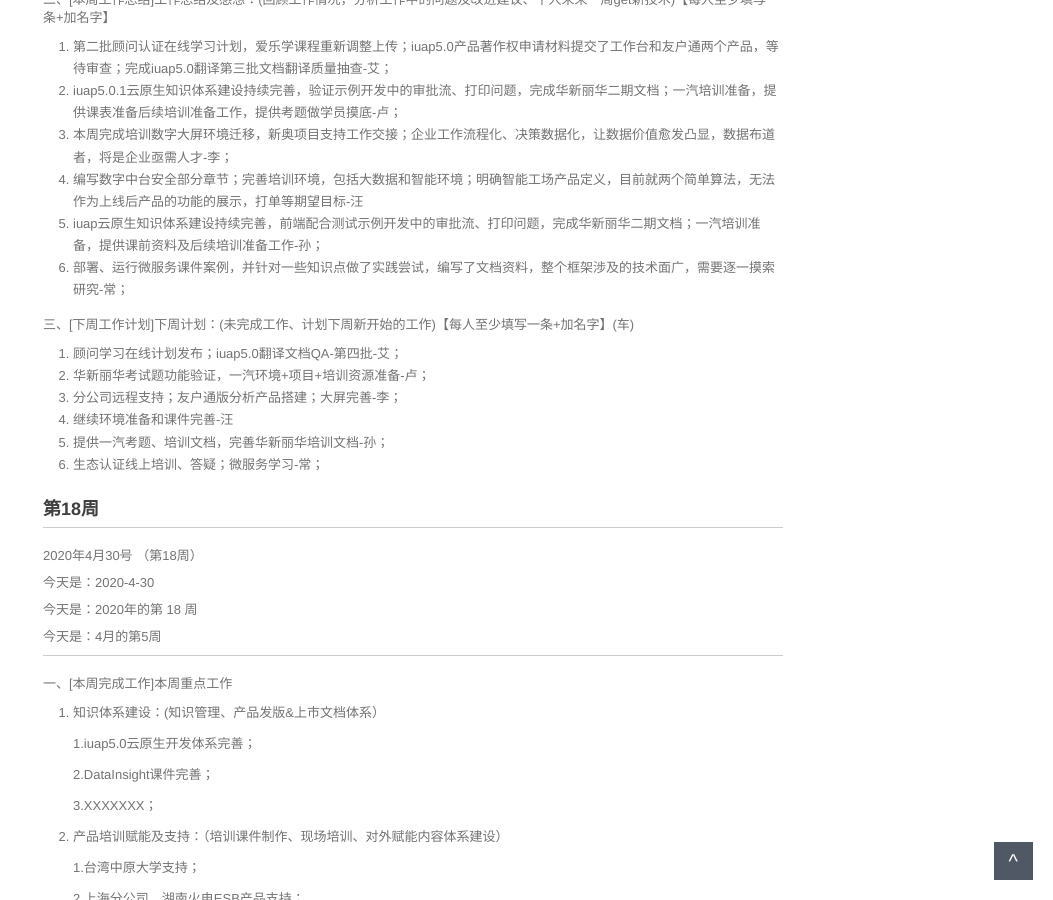
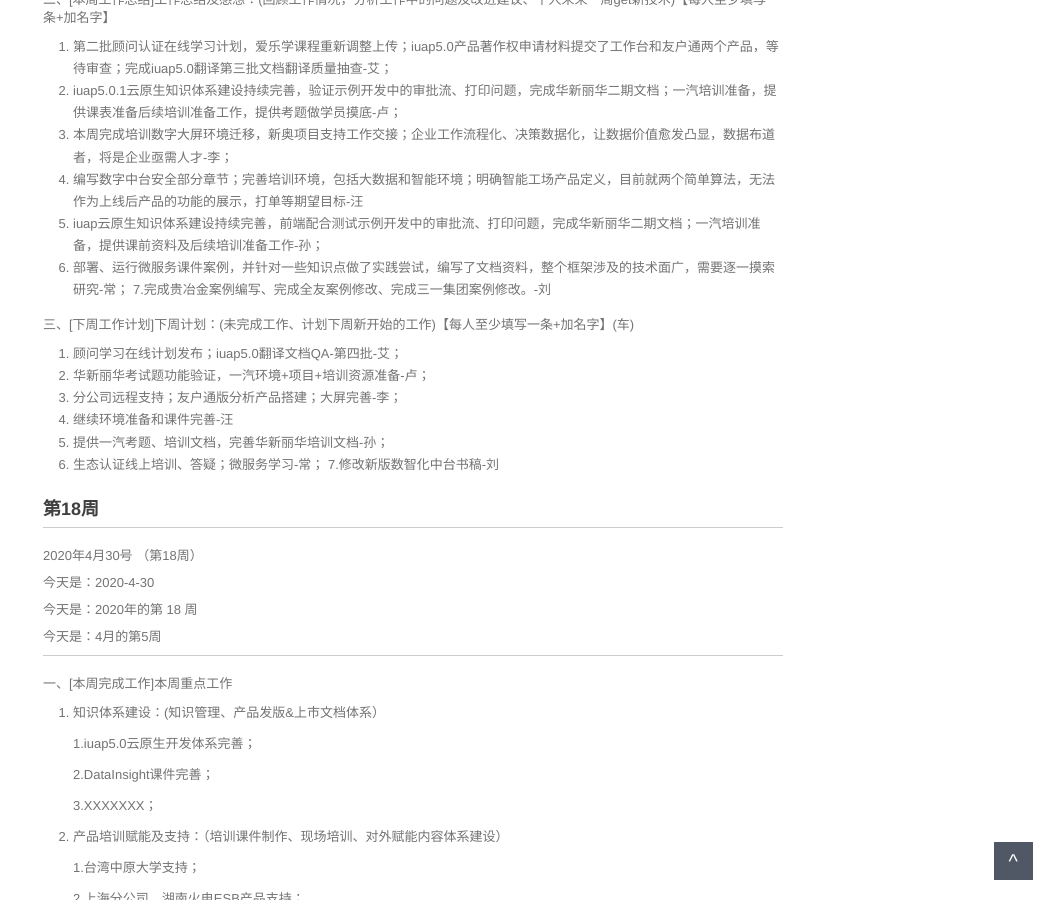
Before and after one commit to walllFlower/blog, a Jekyll site: the page built from 2020-02-28-day_report.md, in a window 1280 px wide and 900 px high, scrolled down 1204 px. Shown: the whole window, without its empty margins (227-1280 px from the left). Built offline with Jekyll 4.4.1, drawn with Linux system fonts in a browser that asks for light colours; comment, search, counter and statistics services are not loaded.

Commit message:
Update 2020-02-28-day_report.md

```diff
--- a/2020-02-28-day_report.md
+++ b/2020-02-28-day_report.md
@@ -76,6 +76,7 @@ categories: 技术运营工作周报
 4. 编写数字中台安全部分章节；完善培训环境，包括大数据和智能环境；明确智能工场产品定义，目前就两个简单算法，无法作为上线后产品的功能的展示，打单等期望目标-汪
 5. iuap云原生知识体系建设持续完善，前端配合测试示例开发中的审批流、打印问题，完成华新丽华二期文档；一汽培训准备，提供课前资料及后续培训准备工作-孙；
 6. 部署、运行微服务课件案例，并针对一些知识点做了实践尝试，编写了文档资料，整个框架涉及的技术面广，需要逐一摸索研究-常；
+7.完成贵冶金案例编写、完成全友案例修改、完成三一集团案例修改。-刘
 
 
 三、[下周工作计划]下周计划：(未完成工作、计划下周新开始的工作)【每人至少填写一条+加名字】(车)
@@ -86,6 +87,7 @@ categories: 技术运营工作周报
 4. 继续环境准备和课件完善-汪
 5. 提供一汽考题、培训文档，完善华新丽华培训文档-孙；
 6. 生态认证线上培训、答疑；微服务学习-常；
+7.修改新版数智化中台书稿-刘
 
 
 
```
